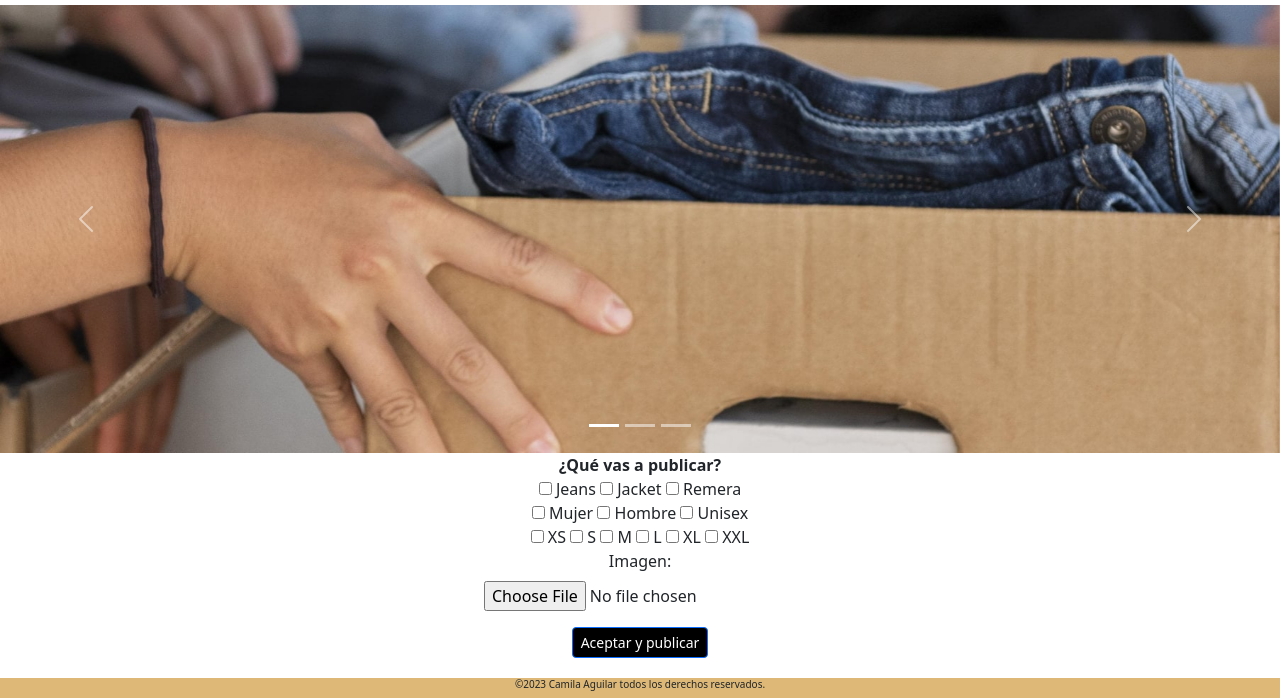
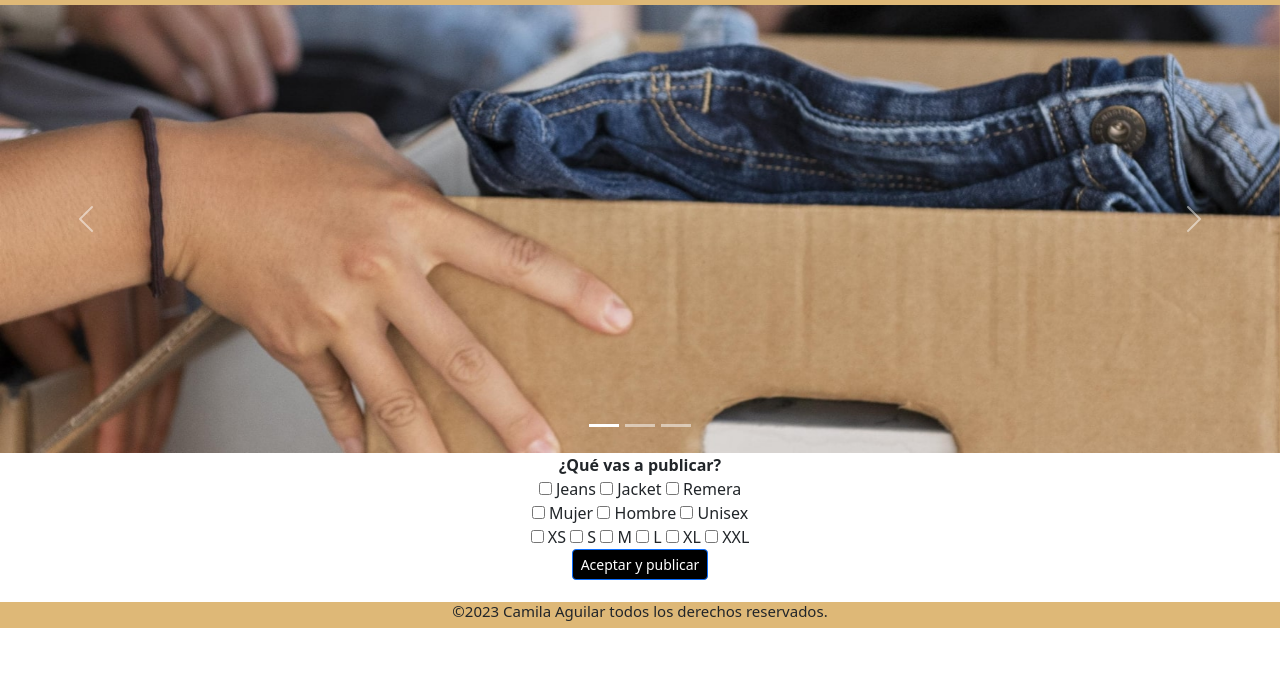
Before and after one commit to Camila-Aguilar/PFAguilar, a website: page pages/dona.html in a window 1280 px wide. Shown: the part 151-849 px from the top of the page. After the commit the page ends 800 px from the top, so only its background shows below. Drawn offline with nearby package versions, Linux system fonts and the light colour scheme.

Commit message:
nuevoscambios3

```diff
--- a/pages/dona.html
+++ b/pages/dona.html
@@ -79,7 +79,7 @@
           </button>
 
       </div>
-        <div class="container">
+        <div class="container bg-white">
           <div class="row align-items-center justify-content-center text-center">
             <div class="col-md-6">
               <form>
@@ -115,14 +115,8 @@
                   <input type="checkbox" name="talle" value="xxl" id="talle-xxl">
                   <label for="talle-xxl">XXL</label>
                 </div>
-                <div class="form-group mb-3">
-                  <div class="mb-2">
-                    <label for="imagen">Imagen:</label>
-                  </div>
-                  <input type="file" id="imagen" name="imagen" class="form-control-file">
-                </div>
                 <div class="form-group text-center">
-                  <button class="btn btn-primary btn-sm bg-black">Aceptar y publicar</button>
+                  <button class="btn btn-primary btn-sm bg-black mb-2">Aceptar y publicar</button>
                 </div>
               </form>
             </div>
--- a/scss/_footer.scss
+++ b/scss/_footer.scss
@@ -1,13 +1,14 @@
 .site-footer {
     background-color: $bg-color;
     padding: 0px;
+    margin: 0px;
     text-align: center;
     position: absolute;
     bottom: 0;
     width: 100%;
     height: auto;
         h3{
-            font-size: 10px;
+            font-size: 15px;
         }
         .ig,
         .fb,
--- a/scss/_header.scss
+++ b/scss/_header.scss
@@ -1,6 +1,7 @@
 header{
     width: 100%;
     height: 80px;
+    background-color: $bg-color;
     .titulo{
         color:white;
         text-align: center;
--- a/scss/_main.scss
+++ b/scss/_main.scss
@@ -2,6 +2,7 @@ main{
     width: 100%;
     margin: 0px;
     padding: 0px;
+    background-color: $bg-color;
   }
 
   @media screen and (max-width: 768px) {
```
Also changed, not shown: pages/contacto.html (+3 -3 lines), pages/iniciosesion.html (+1 -1 lines), pages/registrarse.html (+1 -1 lines), css/style.css, 1 other file.
